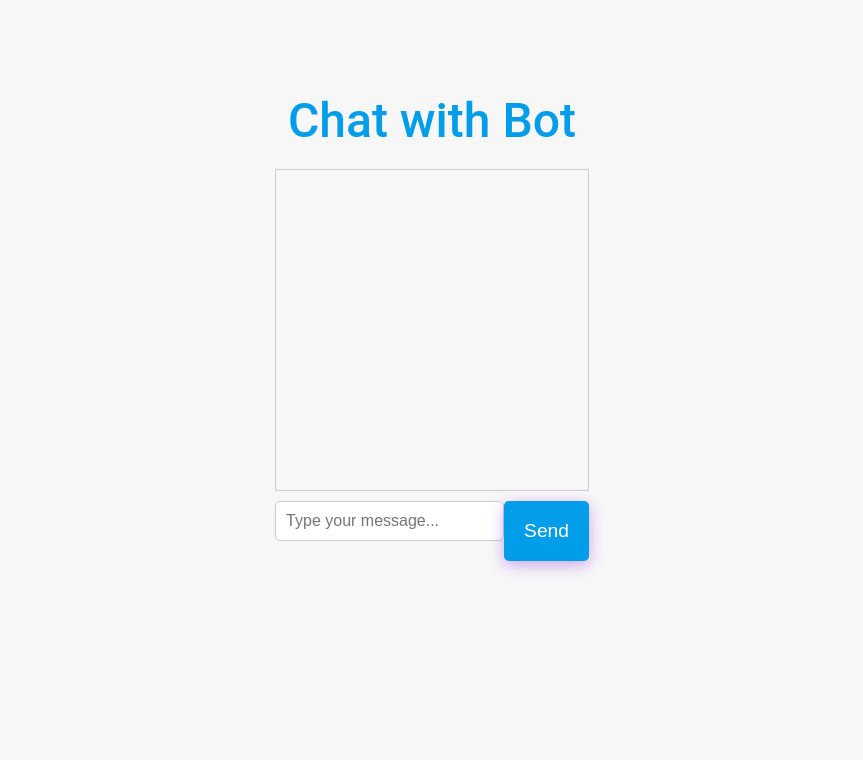
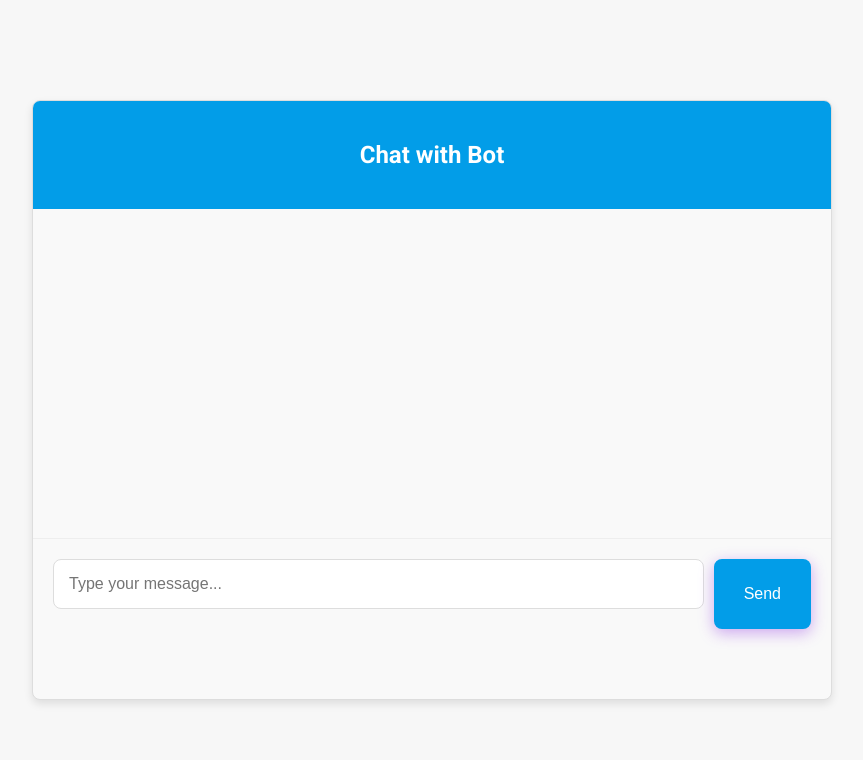
Before and after one commit to mustaphouni04/agents-payretailers, a Flask app: page /conversation in a window 1280 px wide. Shown: the top 760 px of the page, without its empty margins (208-1071 px from the left). Run offline with Flask 3, Linux system fonts and the light colour scheme.

Commit message:
finish front-end

```diff
--- a/app.py
+++ b/app.py
@@ -90,18 +90,25 @@ def main_page():
     else:
         return redirect('/')
 
-@app.route('/get_user_name')
+@app.route('/get_user_name', methods=['GET'])
 def get_user_name():
     """Returns the logged-in user's name as JSON."""
-    if 'user_email' in session:
-        users = load_users()
-        for user in users:
-            if user['email'] == session['user_email']:
-                return jsonify({'name': user['name']})
-        return jsonify({'error': 'User not found'}), 404
+    print(f"Session data: {session}")
+    if 'user_id' in session:
+        email = session['user_id']
+        users_data = load_users()
+        users = users_data["users"]
+        user = next((u for u in users if u['email'] == email), None)
+        if user and 'name' in user:
+            return jsonify({'name': user['name']})
+        else:
+            # Handle the case where the user or name is not found
+            if user: #user exists, but name does not.
+                return jsonify({'name': 'Usuario'}), 200 #return a default name.
+            else: #user does not exist.
+                 return jsonify({'error': 'User not found'}), 404
     else:
         return jsonify({'error': 'User not authenticated'}), 401
-
 
 @app.route('/conversation', methods=['GET'])
 def chat_page():
--- a/static/js/chat.js
+++ b/static/js/chat.js
@@ -24,7 +24,7 @@ function appendMessage(sender, message) {
     messageDiv.classList.add(`${sender}-message`);
     messageDiv.textContent = message;
     chatMessages.appendChild(messageDiv);
-    chatMessages.scrollTop = chatMessages.scrollHeight; // Scroll to bottom
+    chatMessages.scrollTop = chatMessages.scrollHeight;
 }
 
 function sendToBot(message) {
--- a/static/style.css
+++ b/static/style.css
@@ -265,42 +265,87 @@ input[type="text"]:focus, select:focus {
 
 /* ... CHAT PAGE ... */
 
-.chat-messages {
-    border: 1px solid #ccc;
-    height: 300px;
-    overflow-y: scroll;
-    padding: 10px;
-    margin-bottom: 10px;
+/* ... your existing CSS ... */
+
+.chat-container {
+    width: 80%;
+    max-width: 800px;
+    margin: 50px auto;
+    border: 1px solid #ddd;
+    border-radius: 8px;
+    overflow: hidden;
+    box-shadow: 0 4px 8px rgba(0, 0, 0, 0.1);
+    background-color: #f9f9f9;
+    display: flex;
+    flex-direction: column;
+    height: 600px;
+    padding-bottom: 50px; /* Adjust as needed */
+    box-sizing: border-box;
 }
 
-.chat-input {
-    display: flex;
+.chat-header {
+    background-color: #029DE8;
+    color: white;
+    padding: 20px;
+    text-align: center;
 }
 
-.chat-input input {
-    flex: 1;
-    padding: 10px;
-    border: 1px solid #ccc;
-    border-radius: 5px;
+.chat-messages {
+    flex-grow: 1;
+    overflow-y: auto;
+    padding: 20px;
+    display: flex;
+    flex-direction: column;
 }
 
-.chat-input button {
-    padding: 10px 20px;
+.chat-input-area {
+    display: flex;
+    padding: 20px;
+    border-top: 1px solid #eee;
+    /* Add this line to prevent overflow */
+    flex-shrink: 0;
+}
+
+.chat-input-area input {
+    flex-grow: 1;
+    padding: 15px;
+    border: 1px solid #ddd;
+    border-radius: 8px;
+    margin-right: 10px;
+    font-size: 16px;
+}
+
+.chat-input-area button {
+    padding: 15px 30px;
     background-color: #029DE8;
     color: white;
     border: none;
-    border-radius: 5px;
+    border-radius: 8px;
     cursor: pointer;
+    font-size: 16px;
+    transition: background-color 0.3s ease;
+}
+
+.chat-input-area button:hover {
+    background-color: #007acc;
+}
+
+.user-message, .bot-message {
+    padding: 10px 15px;
+    border-radius: 20px;
+    margin-bottom: 10px;
+    max-width: 70%;
+    word-wrap: break-word;
 }
 
 .user-message {
-    text-align: right;
-    margin-bottom: 5px;
+    background-color: #e0f7fa;
+    align-self: flex-end;
 }
 
 .bot-message {
-    text-align: left;
-    margin-bottom: 5px;
+    background-color: #f0f0f0;
+    align-self: flex-start;
 }
 
 /* ... MANAGMENT PAGE ... */
--- a/templates/chat.html
+++ b/templates/chat.html
@@ -5,15 +5,16 @@
     <meta name="viewport" content="width=device-width, initial-scale=1.0">
     <title>Chat</title>
     <link rel="stylesheet" href="{{ url_for('static', filename='style.css') }}">
+    <link href="https://fonts.googleapis.com/css2?family=Roboto:wght@400;500;700&display=swap" rel="stylesheet">
 </head>
 <body>
-    <div class="container">
-        <div class="title">
-            <h1>Chat with Bot</h1>
+    <div class="chat-container">
+        <div class="chat-header">
+            <h2>Chat with Bot</h2>
         </div>
         <div id="chat-messages" class="chat-messages">
             </div>
-        <div class="chat-input">
+        <div class="chat-input-area">
             <input type="text" id="user-input" placeholder="Type your message...">
             <button id="send-button">Send</button>
         </div>
```
Also changed, not shown: static/js/main.js (+8 -6 lines), users.json (+5 -5 lines), templates/management.html (renamed from templates/managment.html), templates/paperwork_details.html (renamed from templates/paperwork.html).
